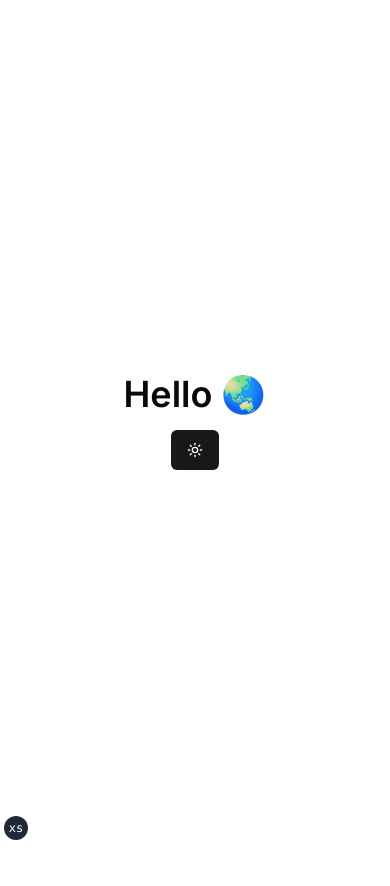
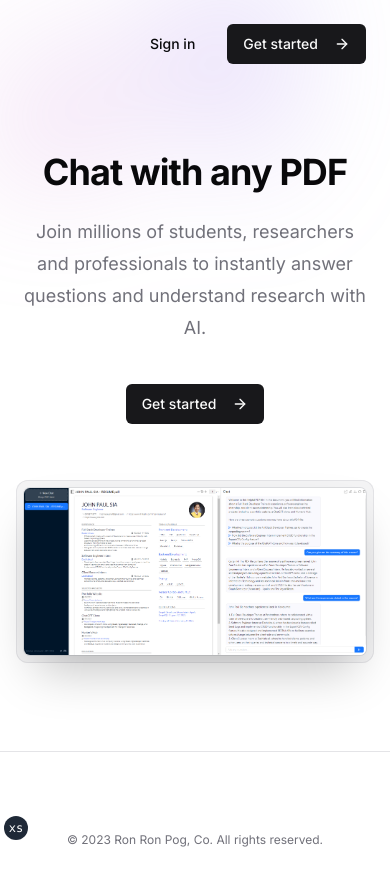
Before and after one commit to jjppsia/dockative, a Next.js app: page / in a window 390 px wide. Shown: the top 886 px of the page. Before the commit the page ends 844 px from the top, so only its background shows below. Built offline with nearby package versions, Linux system fonts and the light colour scheme; no server answers.

Commit message:
feat: add landing page

```diff
--- a/src/app/page.tsx
+++ b/src/app/page.tsx
@@ -1,10 +1,95 @@
-import { ThemeToggle } from '@/components/theme-toggle'
+import Image from 'next/image'
+import Link from 'next/link'
+import { auth, UserButton } from '@clerk/nextjs'
+
+import { cn } from '@/lib/utils'
+import { buttonVariants } from '@/components/ui/button'
+import { Icons } from '@/components/icons'
 
 export default function RootPage() {
+	const { userId } = auth()
+
+	const isAuthenticated = !!userId
+
 	return (
-		<main className='flex h-full flex-col items-center justify-center'>
-			<h1 className='text-4xl font-semibold'>Hello 🌏</h1>
-			<ThemeToggle className='mt-4' />
-		</main>
+		<>
+			<header className='absolute inset-x-0 top-0 z-50'>
+				<div className='flex items-center justify-between p-6 lg:px-8'>
+					<div className='flex flex-1 justify-end'>
+						{isAuthenticated ? (
+							<UserButton afterSignOutUrl='/' />
+						) : (
+							<div className='space-x-4'>
+								<Link
+									href='/sign-in'
+									className={buttonVariants({ variant: 'ghost' })}
+								>
+									Sign in
+								</Link>
+								<Link href='/sign-up' className={buttonVariants()}>
+									Get started
+									<Icons.arrowRight className='ml-2 h-4 w-4' />
+								</Link>
+							</div>
+						)}
+					</div>
+				</div>
+			</header>
+			<main className='isolate'>
+				<div className='relative pt-14'>
+					<div
+						className='absolute inset-x-0 -top-40 -z-10 transform-gpu overflow-hidden blur-3xl sm:-top-80'
+						aria-hidden='true'
+					>
+						<div
+							className='relative left-[calc(50%-11rem)] aspect-[1155/678] w-[36.125rem] -translate-x-1/2 rotate-[30deg] bg-gradient-to-tr from-[#ff80b5] to-[#9089fc] opacity-30 sm:left-[calc(50%-30rem)] sm:w-[72.1875rem]'
+							style={{
+								clipPath:
+									'polygon(74.1% 44.1%, 100% 61.6%, 97.5% 26.9%, 85.5% 0.1%, 80.7% 2%, 72.5% 32.5%, 60.2% 62.4%, 52.4% 68.1%, 47.5% 58.3%, 45.2% 34.5%, 27.5% 76.7%, 0.1% 64.9%, 17.9% 100%, 27.6% 76.8%, 76.1% 97.7%, 74.1% 44.1%)',
+							}}
+						/>
+					</div>
+					<div className='py-24 sm:py-32'>
+						<div className='mx-auto max-w-7xl px-6 lg:px-8'>
+							<div className='mx-auto max-w-2xl text-center'>
+								<h1 className='text-4xl font-bold tracking-tight sm:text-6xl'>
+									Chat with any PDF
+								</h1>
+								<p className='mt-6 text-lg leading-8 text-muted-foreground'>
+									Join millions of students, researchers and professionals to
+									instantly answer questions and understand research with AI.
+								</p>
+								<Link
+									href={isAuthenticated ? '/' : '/sign-up'}
+									className={cn(buttonVariants(), 'mt-10')}
+								>
+									{isAuthenticated ? 'Go to chats' : 'Get started'}
+									<Icons.arrowRight className='ml-2 h-4 w-4' />
+								</Link>
+							</div>
+							<div className='mt-16 flow-root sm:mt-24'>
+								<div className='-m-2 rounded-xl bg-secondary p-2 ring-1 ring-inset ring-border lg:-m-4 lg:rounded-2xl lg:p-4'>
+									<Image
+										src='/assets/chat-pdf.png'
+										alt='Image of a chat using ChatPDF'
+										width={1906}
+										height={930}
+										className='rounded-md shadow-2xl ring-1 ring-gray-900/10'
+										priority
+									/>
+								</div>
+							</div>
+						</div>
+					</div>
+				</div>
+			</main>
+			<footer>
+				<div className='mx-auto max-w-7xl border-t px-6 py-12 lg:px-8'>
+					<p className='mt-8 text-center text-xs text-muted-foreground md:mt-0'>
+						&copy; 2023 Ron Ron Pog, Co. All rights reserved.
+					</p>
+				</div>
+			</footer>
+		</>
 	)
 }
--- a/src/components/icons.tsx
+++ b/src/components/icons.tsx
@@ -1,6 +1,7 @@
-import { Moon, Sun } from 'lucide-react'
+import { ArrowRight, Moon, Sun } from 'lucide-react'
 
 export const Icons = {
+	arrowRight: ArrowRight,
 	moon: Moon,
 	sun: Sun,
 }
```
Also changed, not shown: public/assets/chat-pdf.png (added).
